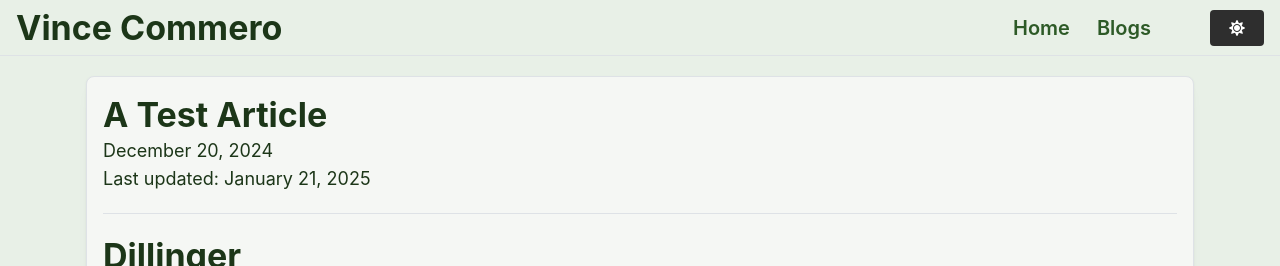
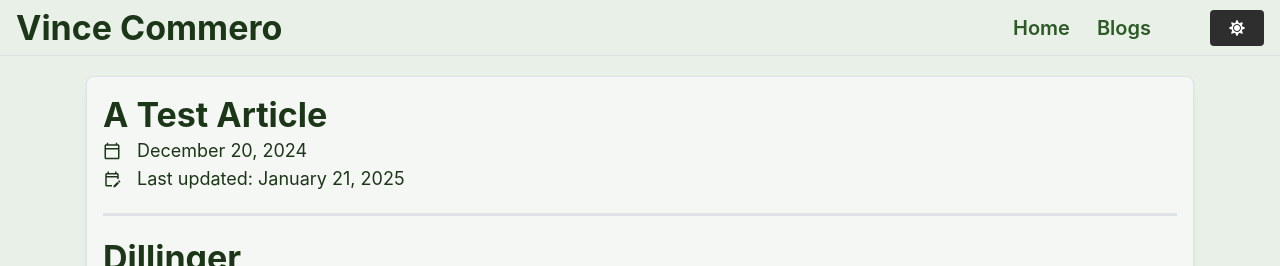
Before and after one commit to vcommero/vince-commero-blog, a Next.js app: page /blogs/1 in a window 1280 px wide. Shown: the top 266 px of the page. Built offline with nearby package versions, Linux system fonts and the light colour scheme.

Commit message:
react-markdown fixes and more styling.

```diff
--- a/components/BlogPost.tsx
+++ b/components/BlogPost.tsx
@@ -1,9 +1,10 @@
-import { Paper, Title, Text, Image, Container, List, Divider, ListItem } from '@mantine/core';
+import { Paper, Title, Text, Image, Container, List, Divider, ListItem, Center, Stack, Group } from '@mantine/core';
 import { format, parseISO } from 'date-fns';
 import Link from 'next/link';
 import ReactMarkdown from 'react-markdown';
 import { Prism as SyntaxHighlighter } from 'react-syntax-highlighter';
 import { nord } from 'react-syntax-highlighter/dist/cjs/styles/prism';
+import { MdOutlineCalendarToday, MdOutlineEditCalendar } from "react-icons/md";
 
 interface BlogPostProps {
     content: string;
@@ -39,13 +40,11 @@ export default function BlogPost({ content, title, date, updatedDate }: BlogPost
         // Custom image rendering using Next.js Image
         img({ src, alt }: any) {
             return (
-                <div>
                 <Image
                     src={src || ''}
                     alt={alt || ''}
                     fit="cover"
                 />
-                </div>
             );
         },
         // Custom heading styles using Mantine
@@ -86,16 +85,22 @@ export default function BlogPost({ content, title, date, updatedDate }: BlogPost
                 <article>
                     <Title order={1}>{title}</Title>
                     {date && (
+                        <Group>
+                            <MdOutlineCalendarToday />
                             <Text>
                                 {format(parseISO(date), 'MMMM d, yyyy')}
                             </Text>
+                        </Group>
                     )}
                     {updatedDate && (
+                        <Group>
+                            <MdOutlineEditCalendar />
                             <Text>
                                 Last updated: {format(parseISO(updatedDate), 'MMMM d, yyyy')}
                             </Text>
+                        </Group>
                     )}
-                    <Divider  my="lg"/>
+                    <Divider size="md" my="lg" />
                     <ReactMarkdown components={components}>{processedContent}</ReactMarkdown>
                 </article>
             </Paper>
```
Lines whose indentation alone changed are shown as unchanged.
